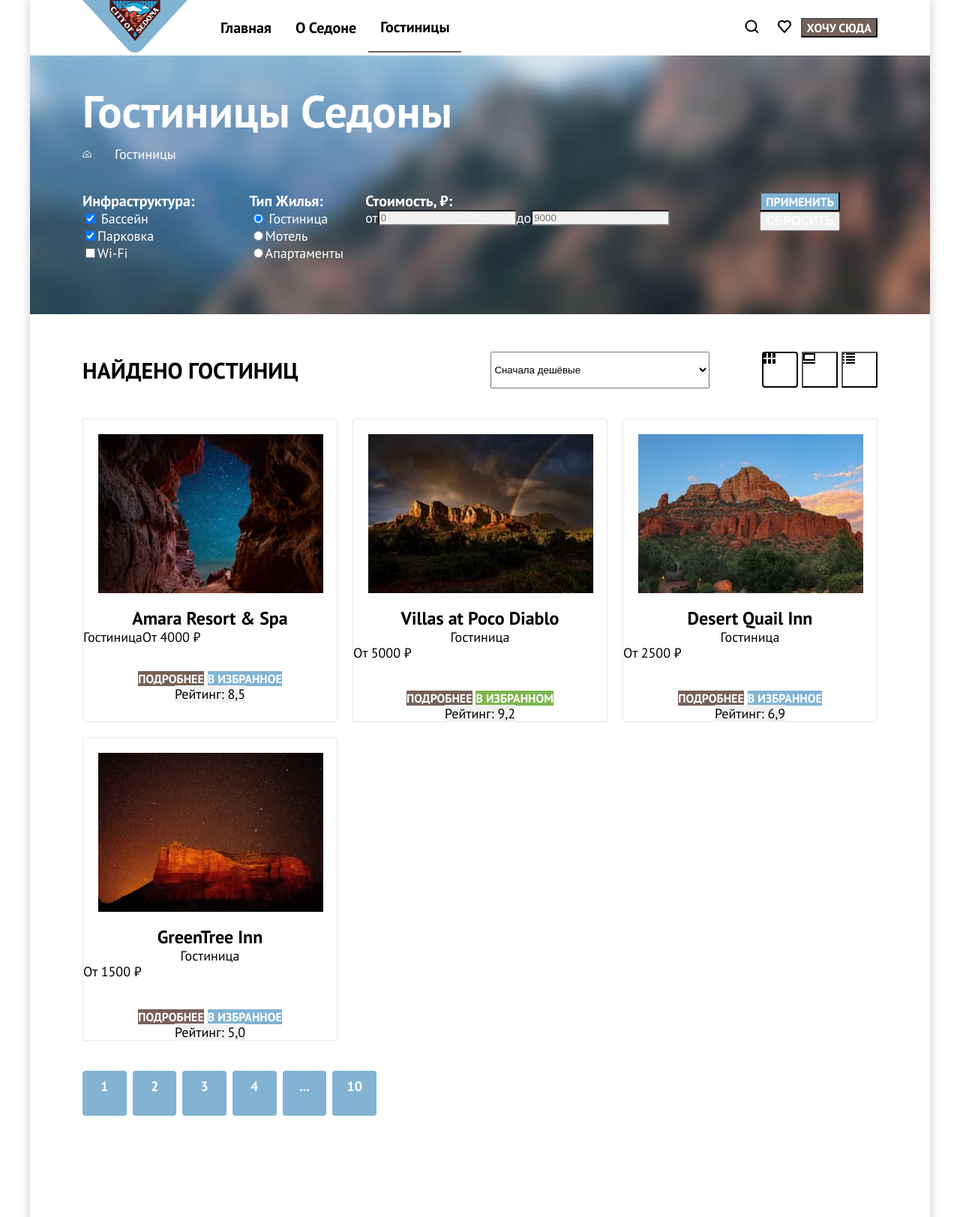
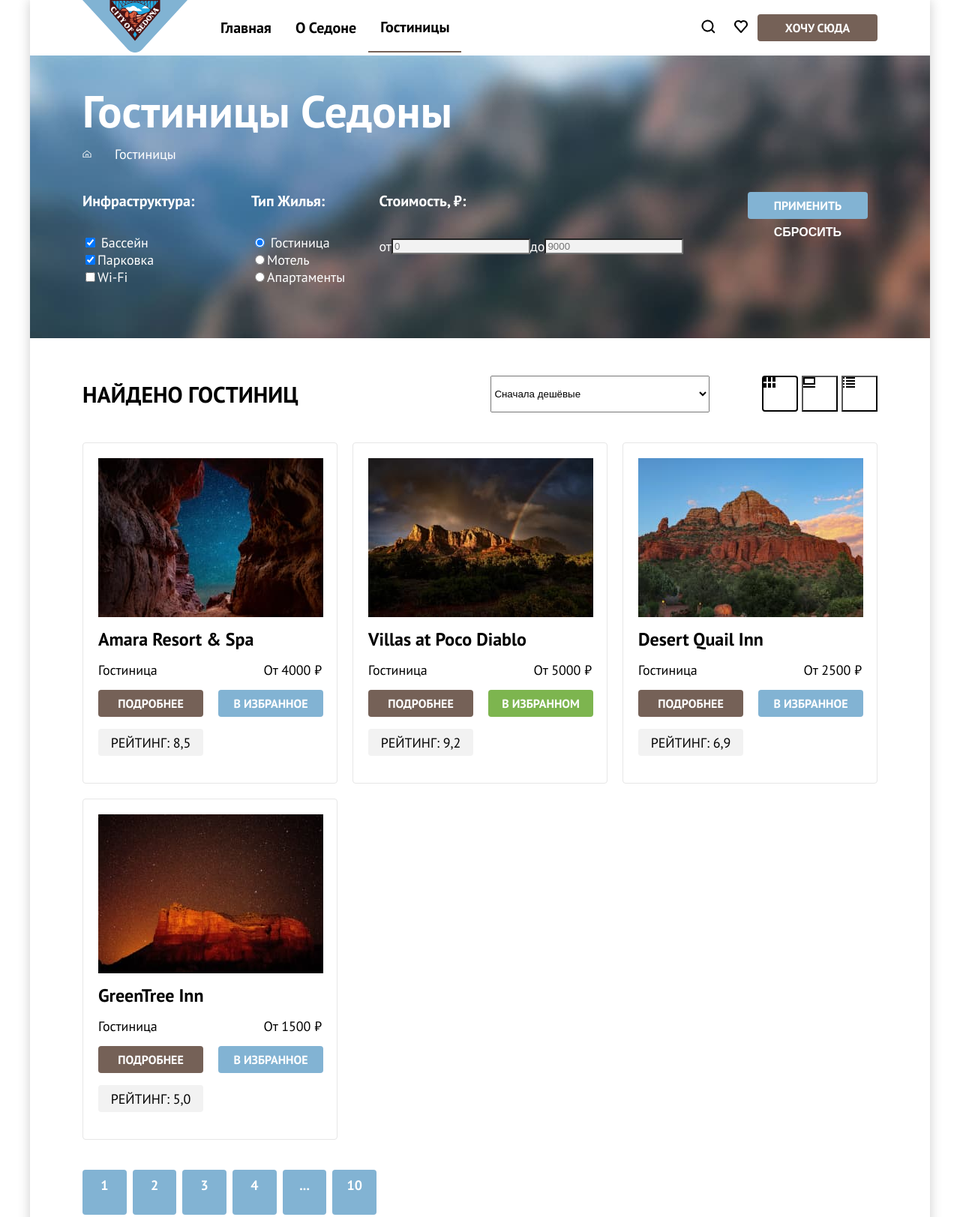
Before and after one commit to htmlacademy-htmlcss/2419955-sedona-38, a plain HTML site: page catalog.html in a window 1280 px wide. Shown: the top 1623 px of the page at 75% size. Drawn offline with Linux system fonts and the light colour scheme.

Commit message:
Сетки компонентов на гридах

```diff
--- a/catalog.html
+++ b/catalog.html
@@ -36,7 +36,7 @@
               </a>
             </li>
           </ul>
-          <button class="button-small primary-color-button" type="submit">Хочу сюда</button>
+          <button class="button-medium primary-color-button" type="submit">Хочу сюда</button>
         </div>
       </nav>
     </header>
@@ -95,16 +95,16 @@
                 </ul>
               </fieldset>
               <div class="catalog-price">
-              <fieldset class="price">
+              <fieldset class="catalog-price-filter">
                 <legend class="catalog-filter-title"><b>Стоимость, ₽:</b></legend>
                 <label class="control" for="from">от</label>
                 <input class="field-from" placeholder="0" type="text" name="from" id="from">
                 <label class="control" for="to">до</label>
                 <input class="field-to"  placeholder="9000" type="text" name="to" id="to">
               </fieldset>
-              <div class="buttons">
-              <button class="button-small secondary-color-button" type="submit">Применить</button>
-              <button class="button-small button-drop" type="reset">Сбросить</button>
+              <div class="catalog-price-buttons">
+              <button class="button-medium secondary-color-button" type="submit">Применить</button>
+              <button class="button-medium button-drop" type="reset">Сбросить</button>
               </div>
               </div>
             </form>
@@ -125,54 +125,76 @@
             </header>
             <ul class="hotels">
               <li class="hotels-list">
-                <img src="images/hotel-Amara.jpg" width="300" height="212" alt="Каньон и ночное небо"><br>
-                <span class="hotel-name">Amara Resort & Spa</span><br>
-                <div class="hotel-price">
+                <img src="images/hotel-Amara.jpg" width="300" height="212" alt="Каньон и ночное небо">
+                <span class="hotel-name">Amara Resort & Spa</span>
+                <div class="wrapper-hotels">
                 <span class="hotel-type">Гостиница</span>
-                <span class="price">От 4000 ₽</span><br>
+                <span class="price">От 4000 ₽</span>
                 </div>
+                <div class="wrapper-buttons">
+                  <a class="button-small primary-color-button" href="#">Подробнее</a>
+                  <a class="button-small secondary-color-button" href="#">В избранное</a>
+                </div>
+                <div class="wrapper-hotels">
                 <p class="stars stars-4">
                   <span class="visually-hidden">Четырехзвездочный отель</span>
                 </p>
-                <a class="button-small primary-color-button" href="#">Подробнее</a>
-                <a class="button-small secondary-color-button" href="#">В избранное</a><br>
                 <span class="rate">Рейтинг: 8,5</span>
+              </div>
               </li>
               <li class="hotels-list">
-                <img src="images/hotel-Villas.jpg" width="300" height="212" alt="Каньон и парк"><br>
-                <span class="hotel-name">Villas at Poco Diablo</span><br>
+                <img src="images/hotel-Villas.jpg" width="300" height="212" alt="Каньон и парк">
+                <span class="hotel-name">Villas at Poco Diablo</span>
+                <div class="wrapper-hotels">
                 <span class="hotel-type">Гостиница</span>
-                <span class="price">От 5000 ₽</span><br>
+                <span class="price">От 5000 ₽</span>
+                </div>
+                <div class="wrapper-buttons">
+                  <a class="button-small primary-color-button" href="#">Подробнее</a>
+                  <a class="button-small select-color-button" href="#">В избранном</a>
+                </div>
+                <div class="wrapper-hotels">
                 <p class="stars stars-4">
                   <span class="visually-hidden">Четырехзвездочный отель</span>
                 </p>
-                <a class="button-small primary-color-button" href="#">Подробнее</a>
-                <a class="button-small select-color-button" href="#">В избранном</a><br>
                 <span class="rate">Рейтинг: 9,2</span>
+              </div>
               </li>
               <li class="hotels-list">
-                <img src="images/hotel-Desert.jpg" width="300" height="212" alt="Скала"><br>
-                <span class="hotel-name">Desert Quail Inn</span><br>
+                <img src="images/hotel-Desert.jpg" width="300" height="212" alt="Скала">
+              <span class="hotel-name">Desert Quail Inn</span>
+              <div class="wrapper-hotels">
                 <span class="hotel-type">Гостиница</span>
-                <span class="price">От 2500 ₽</span><br>
+                <span class="price">От 2500 ₽</span>
+              </div>
+              <div class="wrapper-buttons">
+                <a class="button-small primary-color-button" href="#">Подробнее</a>
+                <a class="button-small secondary-color-button" href="#">В избранное</a>
+              </div>
+              <div class="wrapper-hotels">
                 <p class="stars stars-3">
                   <span class="visually-hidden">Трехзвездочный отель</span>
                 </p>
-                <a class="button-small primary-color-button" href="#">Подробнее</a>
-                <a class="button-small secondary-color-button" href="#">В избранное</a><br>
                 <span class="rate">Рейтинг: 6,9</span>
+              </div>
               </li>
               <li class="hotels-list">
-                <img src="images/hotel-greentree.jpg" width="300" height="212" alt="Скала и ночное небо"><br>
-                <span class="hotel-name">GreenTree Inn</span><br>
+                <img src="images/hotel-greentree.jpg" width="300" height="212" alt="Скала и ночное небо">
+                <span class="hotel-name">GreenTree Inn</span>
+                <div class="wrapper-hotels">
                 <span class="hotel-type">Гостиница</span>
-                <span class="price">От 1500 ₽</span><br>
+                <span class="price">От 1500 ₽</span>
+                </div>
+                <div class="wrapper-buttons">
+                  <a class="button-small primary-color-button" href="#">Подробнее</a>
+                  <a class="button-small secondary-color-button" href="#">В избранное</a>
+                  </div>
+                <div class="wrapper-hotels">
                 <p class="stars stars-2">
                   <span class="visually-hidden">Двухзвездочный отель</span>
                 </p>
-                <a class="button-small primary-color-button" href="#">Подробнее</a>
-                <a class="button-small secondary-color-button" href="#">В избранное</a><br>
                 <span class="rate">Рейтинг: 5,0</span>
+                </div>
               </li>
             </ul>
             <ol class="pagination">
--- a/styles/style.css
+++ b/styles/style.css
@@ -104,27 +104,50 @@
 }
 
 .button-drop{
+    background: none;
+}
+
+.button-big{
+    display: flex;
+    justify-content: center;
+    color: white;
+    font-size: 20px;
+    font-weight: 700;
+    text-transform: uppercase;
+    align-items: center;
+    border-radius: 4px;
+    border: none;
+    padding: 8px 50px;
+}
+
+.button-medium{
+    display: flex;
+    justify-content: center;
     color: white;
     font-size: 16px;
     line-height: 20px;
     font-weight: 700;
     text-transform: uppercase;
+    align-items: center;
+    border-radius: 4px;
+    border: none;
+    min-width: 160px;
+    min-height: 36px;
 }
 
-.button-big{
-    color: white;
-    font-size: 20px;
-    line-height: 36px;
-    font-weight: 700;
-    text-transform: uppercase;
-}
-
-.button-small{
+.button-small {
+    display: flex;
+    justify-content: center;
     color: white;
     font-size: 16px;
     line-height: 20px;
     font-weight: 700;
     text-transform: uppercase;
+    align-items: center;
+    min-width: 140px;
+    min-height: 36px;
+    border-radius: 4px;
+    border: none;
 }
 
 /* Pages */
@@ -239,25 +262,41 @@
     padding-top: 69px;
 }
 
-.advantages-facts{
-    display: flex;
-    align-items: center;
-    flex-wrap: wrap;
+.advantages-facts {
+    display: grid;
+    grid-template-areas:
+    "card-block"
+    "card-block-3"
+    "card-block-reverse";
+    grid-template-columns: 1200px;
+    grid-template-rows: 385px 385px 385px;
     list-style-type: none;
     margin: 0;
     padding: 0;
 }
 
-
-.card-block{
-    display: flex;
+ .card-block {
+    display: grid;
+    grid-template-columns: 400px 800px;
+    grid-template-rows: 385px;
     align-items: stretch;
     margin: 0;
     padding: 0;
 }
 
-.services-facts{
-    display: flex;
+.card-block-3 {
+    display: grid;
+    grid-template-columns: 400px 400px 400px;
+    grid-template-rows: 385px;
+    align-items: stretch;
+    margin: 0;
+    padding: 0;
+}
+
+.services-facts {
+    display: grid;
+    grid-template-columns: 400px 400px 400px;
+    grid-template-rows: 385px;
     list-style-type: none;
     margin: 0;
     padding: 0;
@@ -484,7 +523,7 @@
     line-height: 24px;
     font-weight: 700;
     padding: 0;
-    margin: 0;
+    margin-bottom: 32px;
     text-align: left;
 }
 
@@ -521,21 +560,16 @@
 
 .catalog-price {
     display: flex;
-    justify-content: flex-end;
-    margin-left: auto;
 }
 
-.price {
+.catalog-price-filter {
     display: flex;
-    width: 290px;
     border: none;
-    justify-content: flex-start;
-    padding: 0;
-    margin-right: 0;
-    align-items: start;
 }
 
-.buttons {
+
+.catalog-price-buttons {
+    display: block;
     margin-left: 70px;
 }
 
@@ -590,51 +624,72 @@
 }
 
 .hotels-list {
+    display: flex;
+    flex-direction: column;
     border: solid #E6E6E6 1px;
     border-radius: 4px;
-}
-
-.hotels-list img {
-    padding: 20px 20px 16px 20px;
+    padding: 20px;
 }
 
 .hotel-name {
     font-size: 24px;
     line-height: 28px;
     font-weight: 700;
-    padding-bottom: 16px;
+    margin-bottom: 16px;
+    margin-top: 16px;
+    text-align: left;
 }
 
 .hotel-type {
     justify-content: flex-start;
     font-size: 18px;
     line-height: 21px;
-    padding-bottom: 16px;
-    margin-right: auto;
+    flex-grow: 1;
+    text-align: left;
 }
 
-.hotel-price {
+.wrapper-hotels {
     display: flex;
+    padding-bottom: 16px;
+}
+
+.wrapper-buttons {
+    display: flex;
+    margin-bottom: 16px;
+    gap: 20px;
+}
+
+.wrapper-hotels .primary-color-button {
+    justify-content: flex-start;
+    flex-grow: 1;
+}
+
+.price {
+    justify-content: flex-end;
+    align-items: flex-end;
 }
 
 .button-all-list{
     background-color: white;
     background-image: url("../images/cards.svg");
-    text-align: center;
+    align-items: center;
+    justify-content: center;
     background-repeat: no-repeat;
 }
 
 .button-one-hotel{
     background-color: white;
     background-image: url("../images/one-card.svg");
-    text-align: center;
+    align-items: center;
+    justify-content: center;
     background-repeat: no-repeat;
 }
 
 .button-list{
     background-color: white;
     background-image: url("../images/card-list.svg");
-    text-align: center;
+    align-items: center;
+    justify-content: center;
     background-repeat: no-repeat;
 }
 
@@ -643,33 +698,46 @@
     border-radius: 4px;
 }
 
-.rate{
+.rate {
+    display: flex;
+    justify-content: center;
+    align-items: center;
     background-color: #F2F2F2;
+    min-width: 140px;
+    text-transform: uppercase;
+    border-radius: 4px;
 }
 
-.stars-5{
+.stars-5 {
     background-image: url("../images/stars5.svg");
     background-repeat: no-repeat;
+    background-size: auto;
+    background-position: center;
 }
 
-.stars-4{
+.stars-4 {
     background-image: url("../images/stars4.svg");
     background-repeat: no-repeat;
+    background-size: 140px 37px;
+        background-position: center;
 }
 
-.stars-3{
+.stars-3 {
     background-image: url("../images/stars3.svg");
     background-repeat: no-repeat;
+    background-size: 37px 140px;
 }
 
-.stars-2{
+.stars-2 {
     background-image: url("../images/stars2.svg");
     background-repeat: no-repeat;
+    background-size: 37px 140px;
 }
 
-.stars-1{
+.stars-1 {
     background-image: url("../images/stars1.svg");
     background-repeat: no-repeat;
+    background-size: 37px 140px;
 }
 
 .pagination {
@@ -697,12 +765,6 @@
 .pagination-list-item {
     text-decoration: none;
     color: #ffffff;
-
-
-}
-
-.pagination-list-current {
-
 }
 
 input{
```
Also changed, not shown: index.html (+8 -6 lines).
